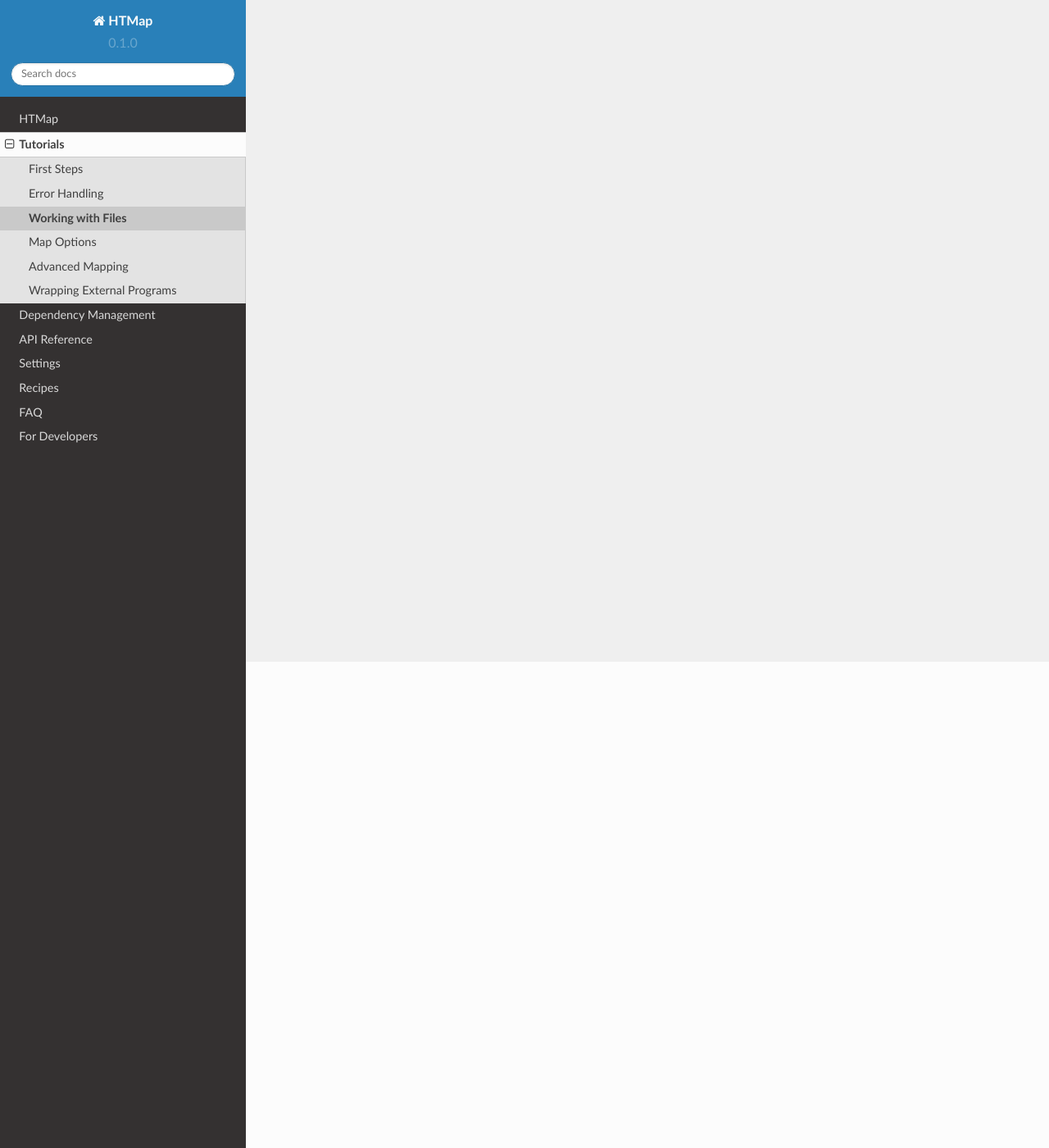
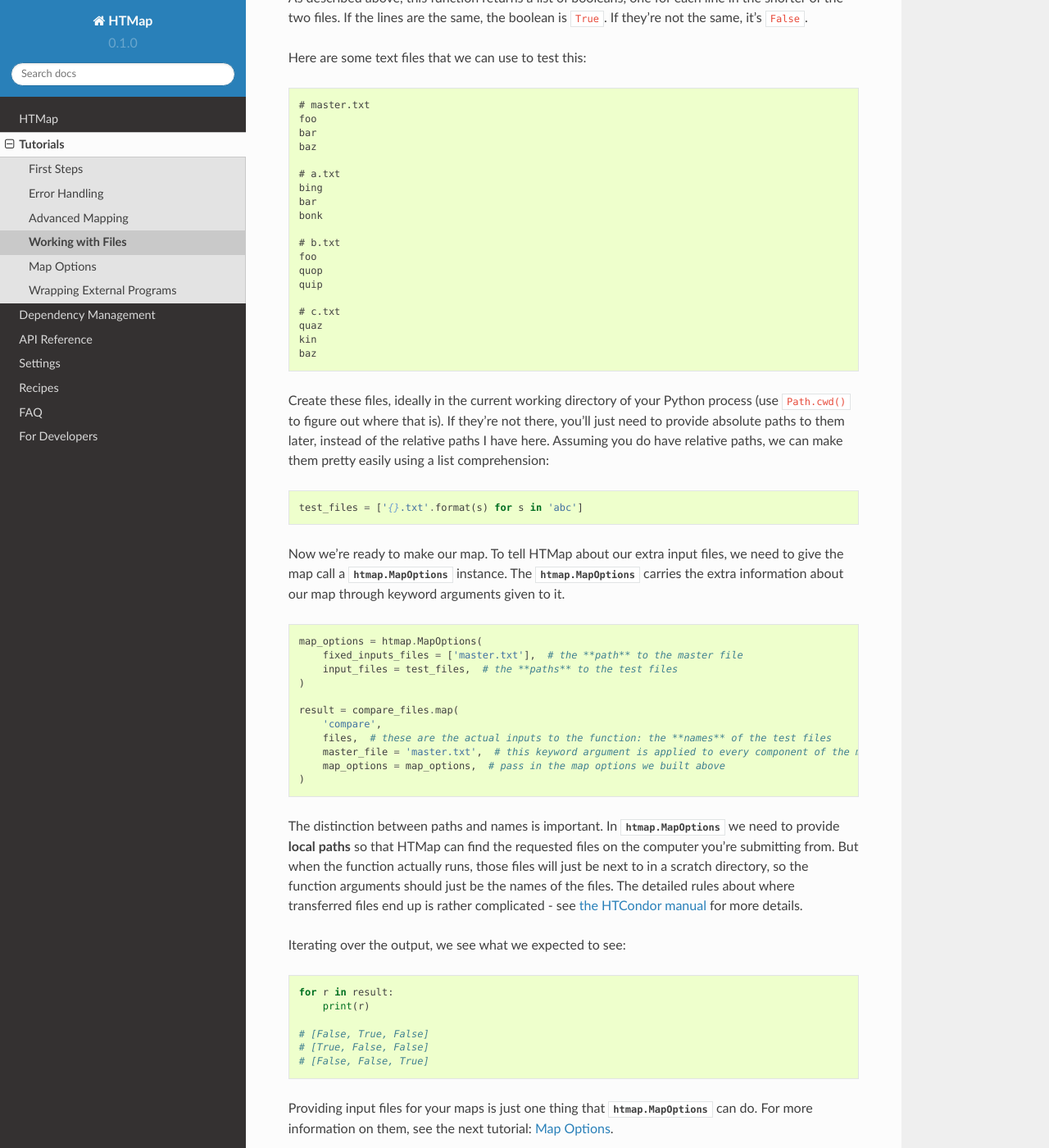
Before and after one commit to htcondor/htmap, a Sphinx documentation site: the page built from docs/source/tutorials/working-with-files.rst, in a window 1280 px wide and 1400 px high, scrolled down 593 px. Shown: the whole window at 82% size. Built offline with Sphinx 7.4.7 and the Read the Docs theme 2.0.0, drawn with Linux system fonts in a browser that asks for light colours; the version number is read from the project's files by our own code; some of the changed text lies outside the part shown.

Commit message:
fleshed out the files tutorial

```diff
--- a/docs/source/tutorials/working-with-files.rst
+++ b/docs/source/tutorials/working-with-files.rst
@@ -9,5 +9,95 @@ Working with Files
 Sometimes your maps will have extra input that would be inconvenient to move into Python.
 This input is often in the form of external data files that need to be analyzed or compared.
 
-Providing input files for your maps is just one thing that :class:`MapOptions` can do.
+As a simple example, let's say we have some plain text files each, each with one word per line.
+We want to compare each of these files to a "master" file and return a list that tells us whether each line matches the same line number in the other file.
+One possible implementation looks like this:
+
+.. code-block:: python
+
+    import htmap
+
+    import itertools
+
+    @htmap.htmap
+    def compare_files(test_file: str, master_file: str = None) -> list:
+        line_comparisons = []
+        with open(test_file, mode = 'r') as test, open(master_file, mode = 'r') as master:
+            for test_line, master_line in zip(test, master):
+                line_comparisons.append(test_line == master_line)
+
+        return line_comparisons
+
+As described above, this function returns a list of booleans, one for each line in the shorter of the two files.
+If the lines are the same, the boolean is ``True``.
+If they're not the same, it's ``False``.
+
+Here are some text files that we can use to test this:
+
+.. code-block:: text
+
+    # master.txt
+    foo
+    bar
+    baz
+
+    # a.txt
+    bing
+    bar
+    bonk
+
+    # b.txt
+    foo
+    quop
+    quip
+
+    # c.txt
+    quaz
+    kin
+    baz
+
+Create these files, ideally in the current working directory of your Python process (use ``Path.cwd()`` to figure out where that is).
+If they're not there, you'll just need to provide absolute paths to them later, instead of the relative paths I have here.
+Assuming you do have relative paths, we can make them pretty easily using a list comprehension:
+
+.. code-block:: python
+
+    test_files = ['{}.txt'.format(s) for s in 'abc']
+
+Now we're ready to make our map.
+To tell HTMap about our extra input files, we need to give the map call a :class:`htmap.MapOptions` instance.
+The :class:`htmap.MapOptions` carries the extra information about our map through keyword arguments given to it.
+
+.. code-block:: python
+
+    map_options = htmap.MapOptions(
+        fixed_inputs_files = ['master.txt'],  # the **path** to the master file
+        input_files = test_files,  # the **paths** to the test files
+    )
+
+    result = compare_files.map(
+        'compare',
+        files,  # these are the actual inputs to the function: the **names** of the test files
+        master_file = 'master.txt',  # this keyword argument is applied to every component of the map
+        map_options = map_options,  # pass in the map options we built above
+    )
+
+The distinction between paths and names is important.
+In :class:`htmap.MapOptions` we need to provide **local paths** so that HTMap can find the requested files on the computer you're submitting from.
+But when the function actually runs, those files will just be next to in a scratch directory, so the function arguments should just be the names of the files.
+The detailed rules about where transferred files end up is rather complicated - see `the HTCondor manual <http://research.cs.wisc.edu/htcondor/manual/latest/SubmittingaJob.html#x17-380002.5.9>`_ for more details.
+
+Iterating over the output, we see what we expected to see:
+
+.. code-block:: python
+
+    for r in result:
+        print(r)
+
+    # [False, True, False]
+    # [True, False, False]
+    # [False, False, True]
+
+
+Providing input files for your maps is just one thing that :class:`htmap.MapOptions` can do.
 For more information on them, see the next tutorial: :ref:`tutorial-map-options`.
```
Also changed, not shown: docs/source/tutorials.rst (+4 -4 lines), docs/source/tutorials/first-steps.rst (+4 -3 lines).
